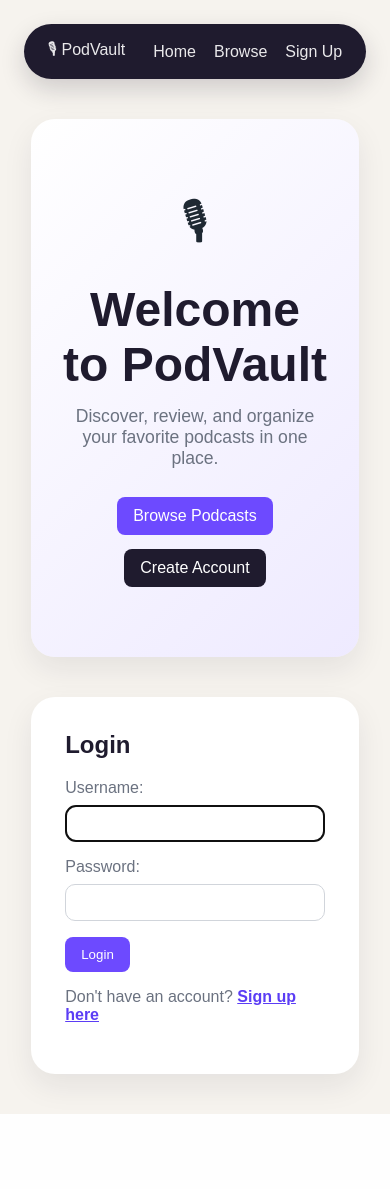
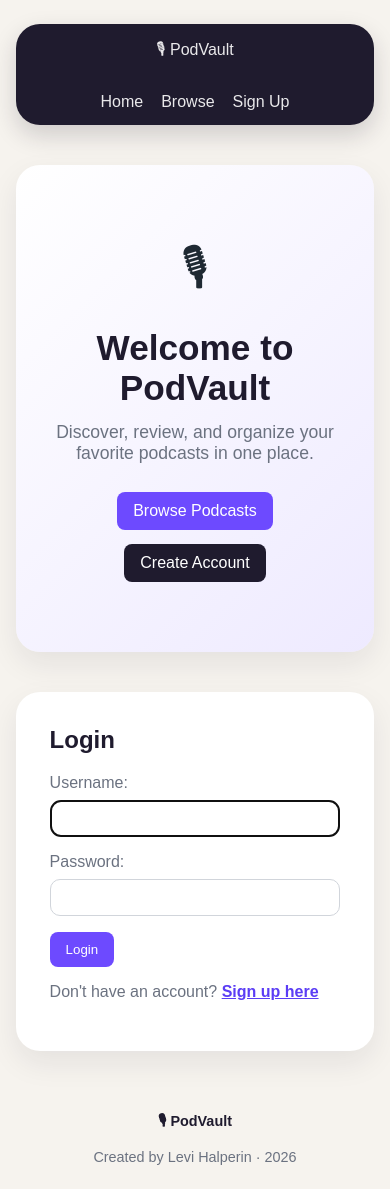
Before and after one commit to levi81770/PodVault, a Django app: page / in a window 390 px wide. Before the commit the page ends 1114 px from the top, so only its background shows below. Run offline with Django 5.2, Linux system fonts and the light colour scheme.

Commit message:
Add footer and responsive styles

```diff
--- a/podcasts/static/css/style.css
+++ b/podcasts/static/css/style.css
@@ -76,22 +76,21 @@ button,
   text-decoration: none;
 }
 
-.podcast-grid{
-    display:grid;
+.podcast-grid {
+  display: grid;
 
-    grid-template-columns:
-        repeat(auto-fill,minmax(250px,1fr));
+  grid-template-columns: repeat(auto-fill, minmax(250px, 1fr));
 
-    gap:28px;
+  gap: 28px;
 }
 
 .podcast-card {
   background: white;
   border-radius: 18px;
   overflow: hidden;
-    box-shadow: 0 8px 18px rgba(0,0,0,.08);
+  box-shadow: 0 8px 18px rgba(0, 0, 0, 0.08);
 
-    transition: .25s;
+  transition: 0.25s;
 
   display: flex;
   flex-direction: column;
@@ -99,7 +98,7 @@ button,
 
 .podcast-card:hover {
   transform: translateY(-6px);
-    box-shadow: 0 16px 28px rgba(0,0,0,.15);
+  box-shadow: 0 16px 28px rgba(0, 0, 0, 0.15);
 }
 
 .podcast-card img {
@@ -132,7 +131,7 @@ button,
 
 .description {
   color: #555;
-    font-size: .92rem;
+  font-size: 0.92rem;
   min-height: 55px;
 }
 
@@ -141,12 +140,12 @@ button,
   margin-top: 15px;
 }
 
-.podcast-card form{
-    padding:0 18px 18px;
+.podcast-card form {
+  padding: 0 18px 18px;
 }
 
-.podcast-card select{
-    width:100%;
+.podcast-card select {
+  width: 100%;
 }
 
 .review-card,
@@ -280,6 +279,30 @@ form select {
   .detail-info h1 {
     font-size: 2rem;
   }
+
+  main {
+    width: 92%;
+  }
+
+  .navbar {
+    flex-direction: column;
+    border-radius: 24px;
+    width: 92%;
+  }
+
+  .nav-links {
+    flex-wrap: wrap;
+    justify-content: center;
+  }
+
+  .podcast-grid,
+  .playlist-grid {
+    grid-template-columns: 1fr;
+  }
+
+  .hero h1 {
+    font-size: 2.2rem;
+  }
 }
 
 .page-header {
@@ -321,13 +344,13 @@ form select {
   background: white;
   padding: 24px;
   border-radius: 18px;
-    box-shadow: 0 8px 18px rgba(0,0,0,.08);
-    transition: .25s;
+  box-shadow: 0 8px 18px rgba(0, 0, 0, 0.08);
+  transition: 0.25s;
 }
 
 .playlist-card:hover {
   transform: translateY(-5px);
-    box-shadow: 0 16px 28px rgba(0,0,0,.14);
+  box-shadow: 0 16px 28px rgba(0, 0, 0, 0.14);
 }
 
 .playlist-card h2 {
@@ -394,3 +417,21 @@ form select {
   color: #5b3df5;
   font-weight: 600;
 }
+
+.delete-card p {
+  color: #6b7280;
+  font-size: 1.05rem;
+}
+
+.footer {
+    margin: 60px auto 24px;
+    text-align: center;
+    color: #6b7280;
+    font-size: 0.9rem;
+}
+
+.footer p:first-child {
+    color: #1f1b2e;
+    font-weight: 700;
+    margin-bottom: 4px;
+}
--- a/podcasts/templates/base.html
+++ b/podcasts/templates/base.html
@@ -27,9 +27,15 @@
         {% endif %}
       </div>
     </nav>
+
     <main>
       {% block content %}{% endblock %}
     </main>
+
+    <footer class="footer">
+      <p>🎙 PodVault</p>
+      <p>Created by Levi Halperin · 2026</p>
+    </footer>
 
     <script>
     function handlePlaylistChange(select) {
```
Lines whose indentation alone changed are shown as unchanged.
